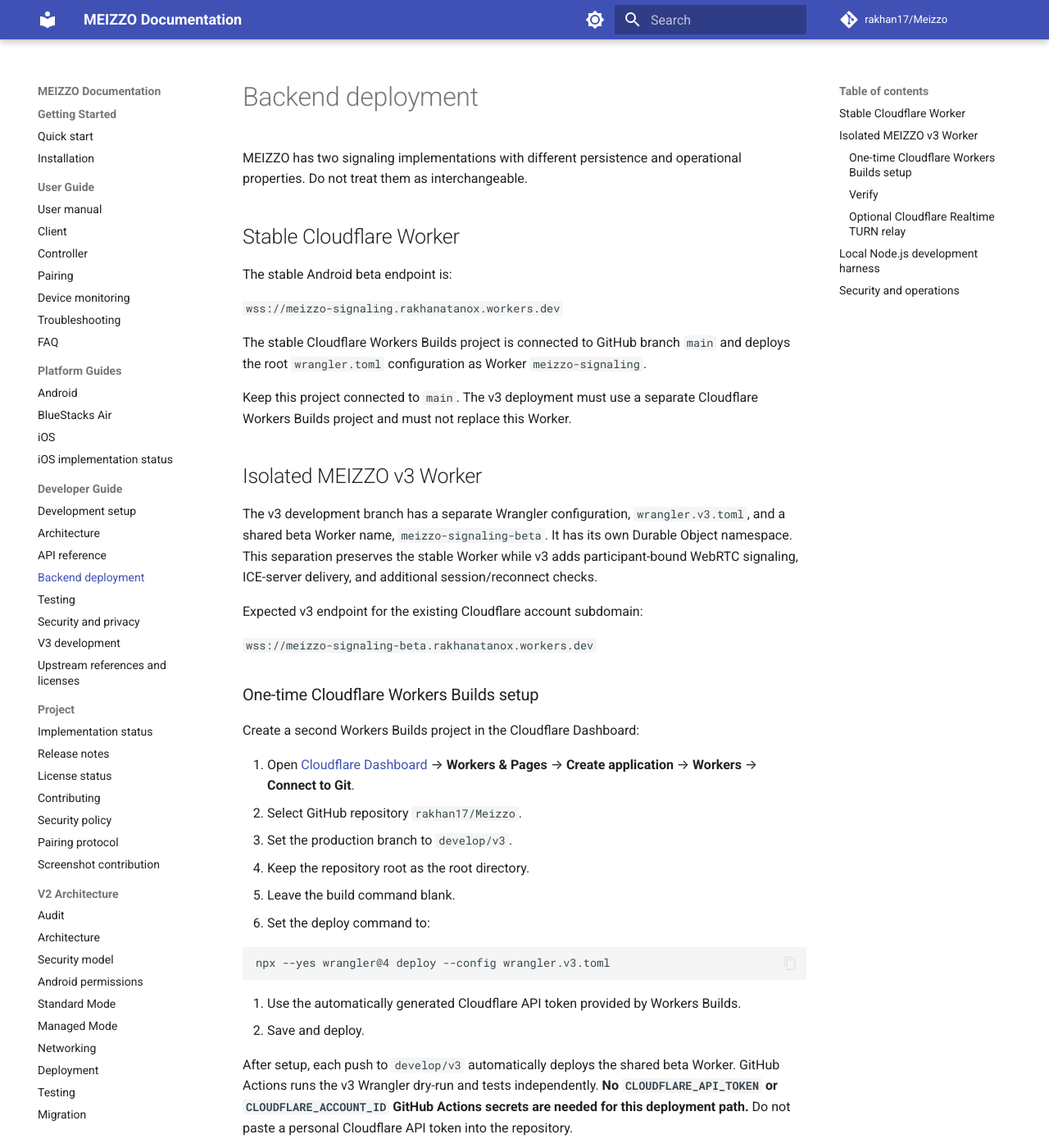
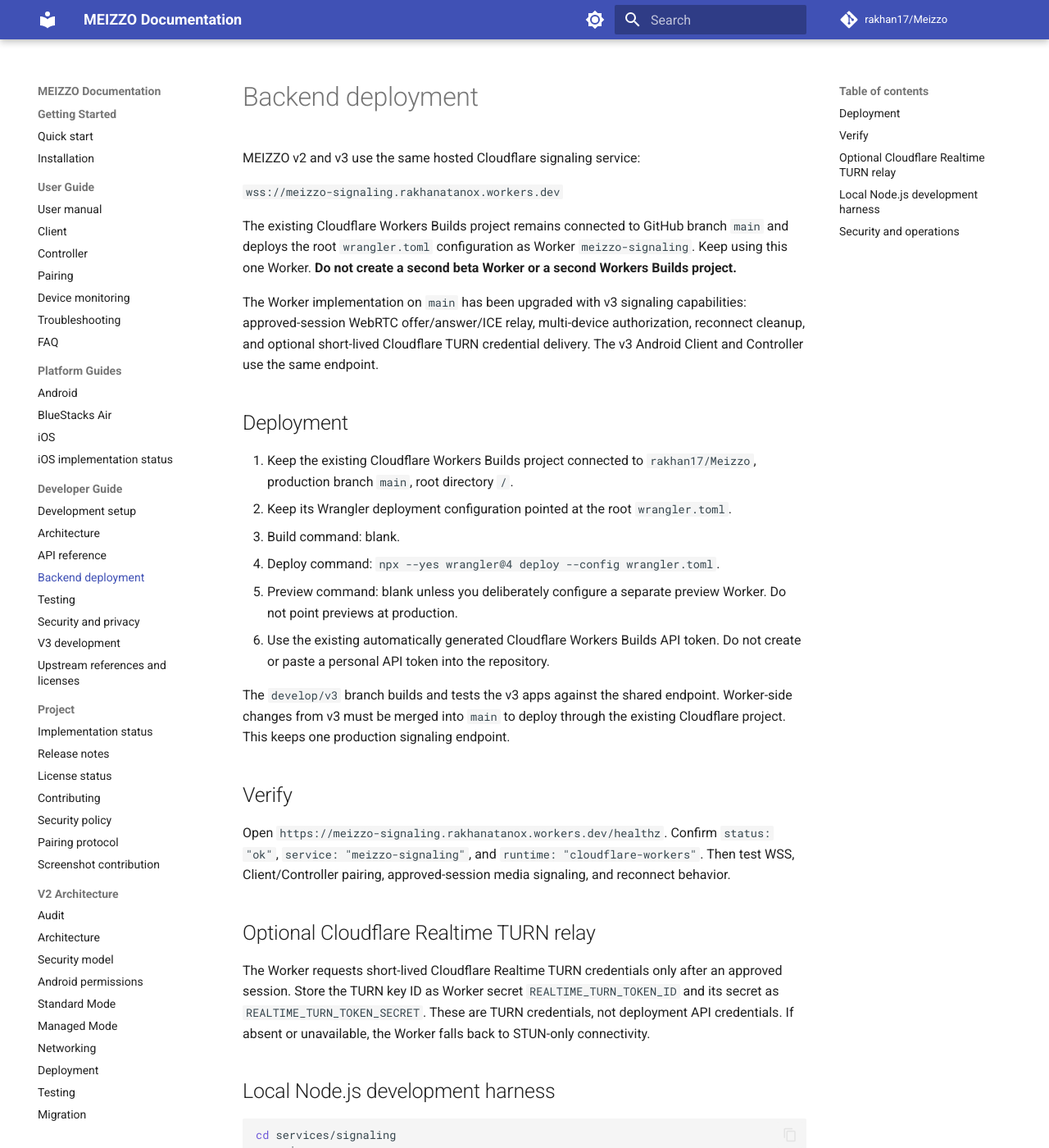
Before and after one commit to rakhan17/Meizzo, an MkDocs documentation site: the page built from docs/backend-deployment.md, in a window 1280 px wide and 1400 px high. Shown: the whole window at 82% size. Built offline with MkDocs 1.6.1 and Material for MkDocs 9.7.7, drawn with Linux system fonts in a browser that asks for light colours; comment, search, counter and statistics services are not loaded; some of the changed text lies outside the part shown.

Commit message:
Use the existing shared MEIZZO signaling Worker

````diff
--- a/docs/backend-deployment.md
+++ b/docs/backend-deployment.md
@@ -1,72 +1,33 @@
 # Backend deployment
 
-MEIZZO has two signaling implementations with different persistence and operational properties. Do not treat them as interchangeable.
-
-## Stable Cloudflare Worker
-
-The stable Android beta endpoint is:
+MEIZZO v2 and v3 use the same hosted Cloudflare signaling service:
 
 `wss://meizzo-signaling.rakhanatanox.workers.dev`
 
-The stable Cloudflare Workers Builds project is connected to GitHub branch `main` and deploys the root `wrangler.toml` configuration as Worker `meizzo-signaling`.
+The existing Cloudflare Workers Builds project remains connected to GitHub branch `main` and deploys the root `wrangler.toml` configuration as Worker `meizzo-signaling`. Keep using this one Worker. **Do not create a second beta Worker or a second Workers Builds project.**
 
-Keep this project connected to `main`. The v3 deployment must use a separate Cloudflare Workers Builds project and must not replace this Worker.
+The Worker implementation on `main` has been upgraded with v3 signaling capabilities: approved-session WebRTC offer/answer/ICE relay, multi-device authorization, reconnect cleanup, and optional short-lived Cloudflare TURN credential delivery. The v3 Android Client and Controller use the same endpoint.
 
-## Isolated MEIZZO v3 Worker
+## Deployment
 
-The v3 development branch has a separate Wrangler configuration, `wrangler.v3.toml`, and a shared beta Worker name, `meizzo-signaling-beta`. It has its own Durable Object namespace. This separation preserves the stable Worker while v3 adds participant-bound WebRTC signaling, ICE-server delivery, and additional session/reconnect checks.
+1. Keep the existing Cloudflare Workers Builds project connected to `rakhan17/Meizzo`, production branch `main`, root directory `/`.
+2. Keep its Wrangler deployment configuration pointed at the root `wrangler.toml`.
+3. Build command: blank.
+4. Deploy command: `npx --yes wrangler@4 deploy --config wrangler.toml`.
+5. Preview command: blank unless you deliberately configure a separate preview Worker. Do not point previews at production.
+6. Use the existing automatically generated Cloudflare Workers Builds API token. Do not create or paste a personal API token into the repository.
 
-Expected v3 endpoint for the existing Cloudflare account subdomain:
+The `develop/v3` branch builds and tests the v3 apps against the shared endpoint. Worker-side changes from v3 must be merged into `main` to deploy through the existing Cloudflare project. This keeps one production signaling endpoint.
 
-`wss://meizzo-signaling-beta.rakhanatanox.workers.dev`
+## Verify
 
-### One-time Cloudflare Workers Builds setup
+Open `https://meizzo-signaling.rakhanatanox.workers.dev/healthz`. Confirm `status: "ok"`, `service: "meizzo-signaling"`, and `runtime: "cloudflare-workers"`. Then test WSS, Client/Controller pairing, approved-session media signaling, and reconnect behavior.
 
-Create a second Workers Builds project in the Cloudflare Dashboard:
+## Optional Cloudflare Realtime TURN relay
 
-1. Open [Cloudflare Dashboard](https://dash.cloudflare.com/) → **Workers & Pages** → **Create application** → **Workers** → **Connect to Git**.
-2. Select GitHub repository `rakhan17/Meizzo`.
-3. Set the production branch to `develop/v3`.
-4. Keep the repository root as the root directory.
-5. Leave the build command blank.
-6. Set the deploy command to:
-
-   ```bash
-   npx --yes wrangler@4 deploy --config wrangler.v3.toml
-   ```
-
-7. Use the automatically generated Cloudflare API token provided by Workers Builds.
-8. Save and deploy.
-
-After setup, each push to `develop/v3` automatically deploys the shared beta Worker. GitHub Actions runs the v3 Wrangler dry-run and tests independently. **No `CLOUDFLARE_API_TOKEN` or `CLOUDFLARE_ACCOUNT_ID` GitHub Actions secrets are needed for this deployment path.** Do not paste a personal Cloudflare API token into the repository.
-
-Cloudflare's dashboard is authoritative for the final Worker hostname. Confirm the hostname there rather than assuming the account subdomain.
-
-### Verify
-
-1. Open `https://<actual-v3-worker-hostname>/healthz`.
-2. Confirm the response reports `status: "ok"` and `service: "meizzo-signaling-beta"`.
-3. Test a WSS connection and a real Client/Controller pairing.
-4. Test approved-session offer/answer/ICE signaling and reconnect behavior.
-5. Configure TURN separately if required.
-
-### Optional Cloudflare Realtime TURN relay
-
-The Android v3 WebRTC implementation requests session-scoped ICE server configuration after Client approval. The Worker returns Cloudflare STUN and, when TURN credentials are configured, requests short-lived Cloudflare Realtime TURN credentials and sends them only to the two approved session participants. The long-lived TURN key never leaves the Worker.
-
-To configure TURN:
-
-1. In Cloudflare Dashboard, open **Realtime → TURN Server** and create a TURN key.
-2. Store its key ID as Worker secret `REALTIME_TURN_TOKEN_ID`.
-3. Store its secret as Worker secret `REALTIME_TURN_TOKEN_SECRET`.
-4. Apply both secrets to the **v3 Worker**, not the stable Worker.
-5. Deploy the v3 Worker and verify the Worker returns short-lived ICE credentials to both approved participants.
-
-If TURN secrets are absent or the credential API is unavailable, MEIZZO falls back to STUN-only connectivity. TURN credentials must never be hardcoded in Android builds or committed to the repository. Cloudflare Realtime TURN is metered, so check current account pricing and usage limits.
+The Worker requests short-lived Cloudflare Realtime TURN credentials only after an approved session. Store the TURN key ID as Worker secret `REALTIME_TURN_TOKEN_ID` and its secret as `REALTIME_TURN_TOKEN_SECRET`. These are TURN credentials, not deployment API credentials. If absent or unavailable, the Worker falls back to STUN-only connectivity.
 
 ## Local Node.js development harness
-
-The Node.js implementation is for local development and tests. It uses process-local Maps, so offers, device relationships, sessions, and telemetry are lost when the process exits or restarts.
 
 ```bash
 cd services/signaling
@@ -76,7 +37,7 @@ npm test
 PORT=8080 npm start
 ```
 
-The default listener is port 8080 and the health route is `/healthz`. For Android emulator development, configure the debug WebSocket URL to the host address reachable from that emulator. Do not use emulator-only addresses in public release builds.
+The Node.js implementation is for local development and tests. It uses process-local Maps, so data is lost when the process exits or restarts.
 
 ## Security and operations
 
@@ -84,7 +45,3 @@ The default listener is port 8080 and the health route is `/healthz`. For Androi
 - Never commit Cloudflare API tokens, keystore passwords, or release secrets.
 - Keep Worker credentials and Realtime TURN key secrets in Cloudflare's secret store. Never expose them to Client or Controller APKs.
 - Avoid logging WebSocket message bodies, pairing codes, and auth tokens.
-- Define retention, token rotation, incident response, and access policies.
-- Add independent security review and abuse monitoring before production use.
-
-See [architecture](architecture.md), [security and privacy](security-and-privacy.md), and [testing](testing.md).
````
